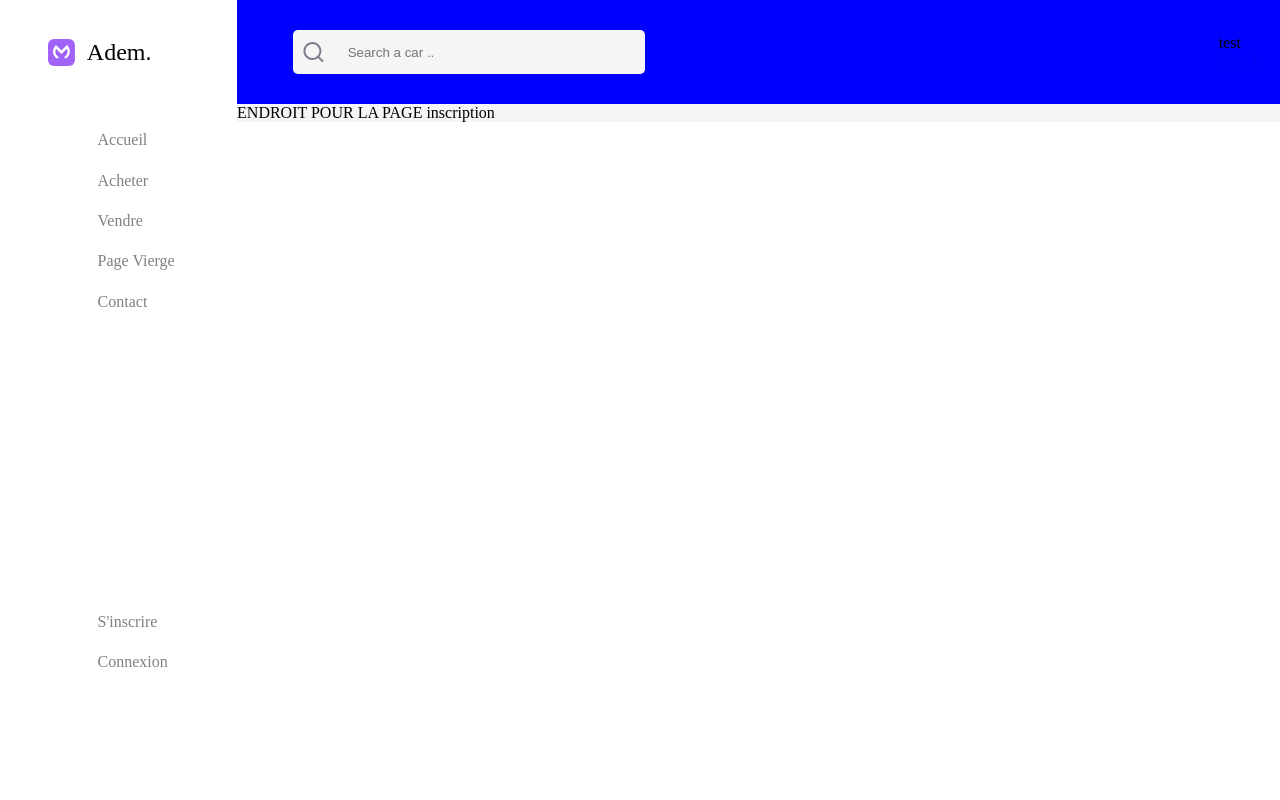
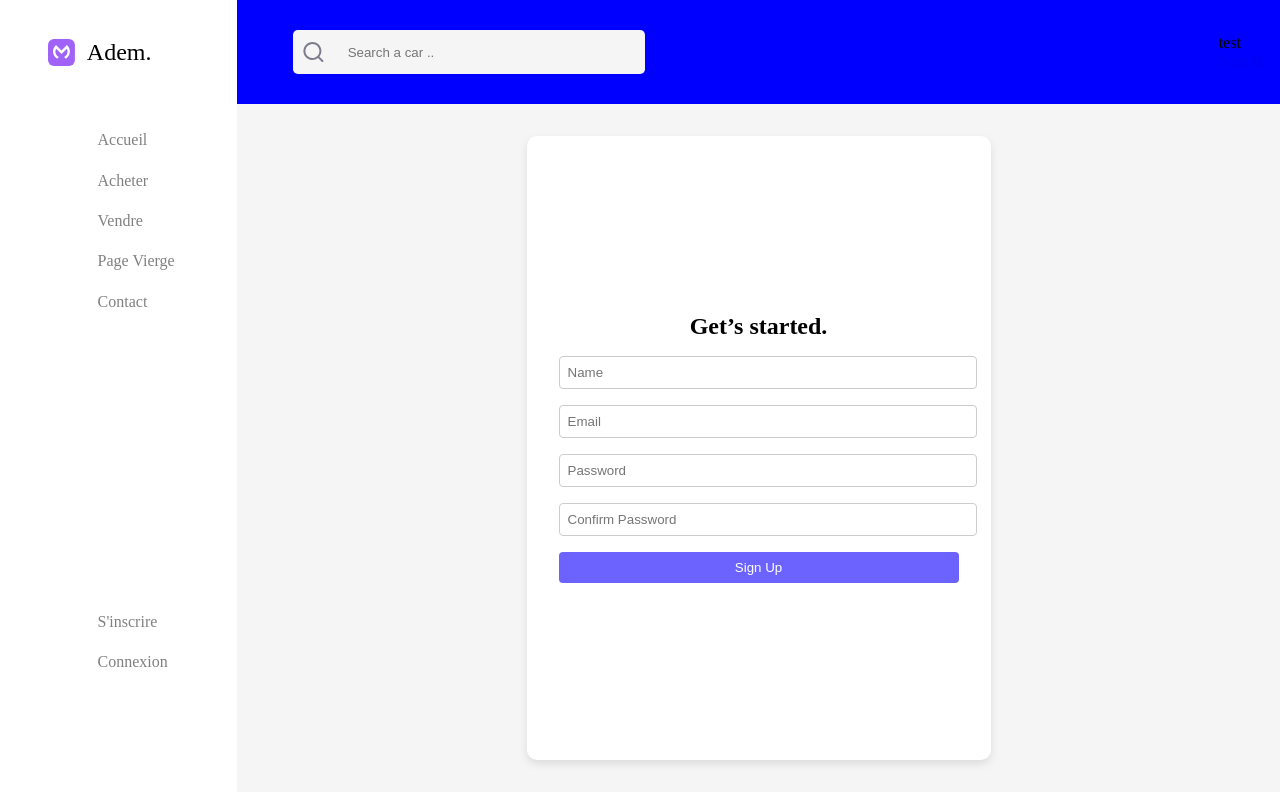
Before and after one commit to RRomeo93/Site-web-Semestre2, a React (Create React App) app: page /inscription in a window 1280 px wide. Built offline with nearby package versions, Linux system fonts and the light colour scheme; some icons are missing.

Commit message:
Page de connexion et inscription terminé

```diff
--- a/src/components/Connexion.js
+++ b/src/components/Connexion.js
@@ -20,12 +20,7 @@ function SignIn() {
 
   return (
     <div className="signin-container">
-      <h2>Get’s started.</h2>
-      <div className="social-signin">
-        <button className="google-signin">Sign in with Google</button>
-        <button className="facebook-signin">Sign in with Facebook</button>
-      </div>
-      <div className="signin-or">or</div>
+      <h2>Get’s started !</h2>
       <form onSubmit={handleSubmit}>
         <input
           type="email"
@@ -44,16 +39,16 @@ function SignIn() {
         <div className="signin-remember">
           <label>
             <input type="checkbox" name="remember" /> Remember me
+            <a href="/forgot-password"> | Forgot your password ?</a>
           </label>
         </div>
         <button type="submit" className="signin-button">Sign In</button>
         <div className="signin-footer">
           <span>
-            Don't have an account?j
+            Don't have an account ?
           </span>
           <br></br>
           <a href="/inscription">Sign up </a>
-          <a href="/forgot-password">| Forgot your password ?</a>
         </div>
       </form>
     </div>
--- a/src/components/Inscription.js
+++ b/src/components/Inscription.js
@@ -1,12 +1,68 @@
-import React from 'react';
+import React,{ useState }  from 'react';
 import '../css/style_inscription.css';
 function Inscription() {
-  return <>
-  <div class="container_inscription">
+  const [name, setName] = useState('');
+  const [email, setEmail] = useState('');
+  const [password, setPassword] = useState('');
+  const [confirmPassword, setConfirmPassword] = useState('');
 
-    ENDROIT POUR LA PAGE inscription
+  const handleNameChange = (event) => {
+    setName(event.target.value);
+  };
+
+  const handleEmailChange = (event) => {
+    setEmail(event.target.value);
+  };
+
+  const handlePasswordChange = (event) => {
+    setPassword(event.target.value);
+  };
+
+  const handleConfirmPasswordChange = (event) => {
+    setConfirmPassword(event.target.value);
+  };
+
+  const handleSubmit = (event) => {
+    event.preventDefault();
+    // Logique de gestion de la soumission du formulaire d'inscription
+  };
+
+  return (
+    <div className="container_inscription">
+    <h2>Get’s started.</h2>
+    <form onSubmit={handleSubmit}>
+      <input
+        type="text"
+        value={name}
+        onChange={handleNameChange}
+        placeholder="Name"
+        required
+      />
+      <input
+        type="email"
+        value={email}
+        onChange={handleEmailChange}
+        placeholder="Email"
+        required
+      />
+      <input
+        type="password"
+        value={password}
+        onChange={handlePasswordChange}
+        placeholder="Password"
+        required
+      />
+      <input
+        type="password"
+        value={confirmPassword}
+        onChange={handleConfirmPasswordChange}
+        placeholder="Confirm Password"
+        required
+      />
+      <button type="submit" className="inscription-button">Sign Up</button>
+    </form>
   </div>
-  </>;
+  );
 }
 
 export default Inscription;
--- a/src/css/style_connexion.css
+++ b/src/css/style_connexion.css
@@ -6,7 +6,11 @@
     border-radius: 10px;
     box-shadow: 0 4px 8px rgba(0, 0, 0, 0.1);
     text-align: center;
-  }
+    min-height: 70vh;
+    display: flex;
+    flex-direction: column;
+    justify-content: center;
+    }
 
   .signin-container h2 {
     margin-bottom: 1rem;
--- a/src/css/style_inscription.css
+++ b/src/css/style_inscription.css
@@ -0,0 +1,37 @@
+.container_inscription {
+    max-width: 400px;
+    margin: 2rem auto;
+    padding: 2rem;
+    background: #fff;
+    border-radius: 10px;
+    box-shadow: 0 4px 8px rgba(0, 0, 0, 0.1);
+    text-align: center;
+    min-height: 70vh;
+    display: flex;
+    flex-direction: column;
+    justify-content: center;
+  }
+
+  .container_inscription h2 {
+    margin-bottom: 1rem;
+  }
+
+  input[type="text"],
+  input[type="email"],
+  input[type="password"] {
+    width: 100%;
+    margin-bottom: 1rem;
+    padding: 0.5rem;
+    border: 1px solid #ccc;
+    border-radius: 4px;
+  }
+
+  .inscription-button {
+    width: 100%;
+    padding: 0.5rem;
+    background-color: #6c63ff;
+    border: none;
+    border-radius: 4px;
+    color: #fff;
+    cursor: pointer;
+  }
```
